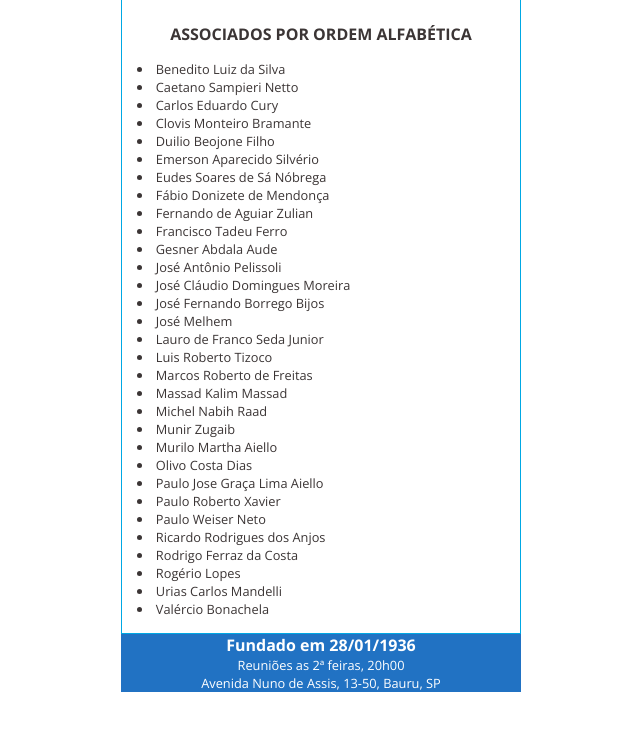
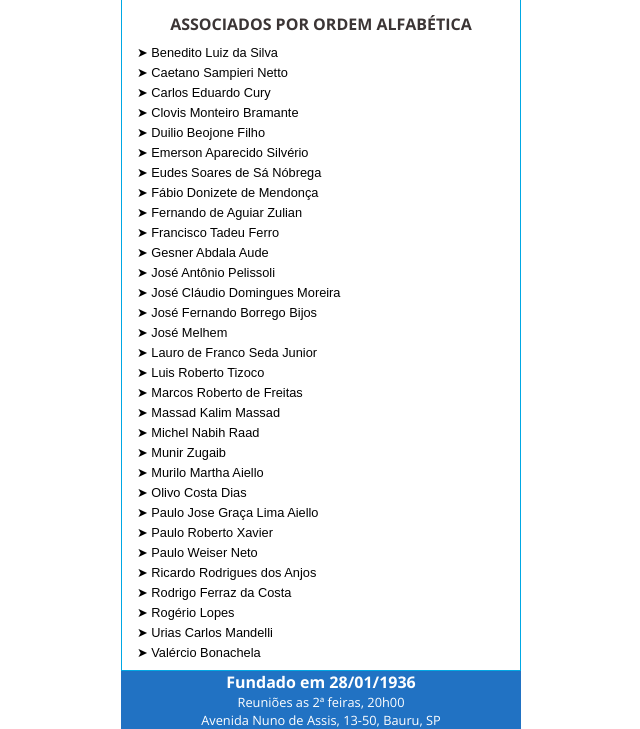
Before and after one commit to ImpactoPositivo/rotary, a plain HTML site: page _textos/associados-alfa.html in a window 1280 px wide. Shown: the part 214-943 px from the top of the page, without its empty margins (319-959 px from the left). Before the commit the page ends 906 px from the top, so only its background shows below. Drawn offline with nearby package versions, Linux system fonts and the light colour scheme.

Commit message:
desenvolvendo popup sócios

```diff
--- a/_css/table.css
+++ b/_css/popup.css
@@ -147,6 +147,61 @@ section a:hover {
     text-decoration: underline;
 }
 
+button {
+    display: block;
+    background-color: white;
+    font-family: var(fonte4);
+    font-size: .8em;
+    color: black;
+    border: 0px;
+    cursor: pointer;
+    padding: 0px 10px;
+    margin-bottom: 5px;
+}
+
+.popup-wrapper {
+    display: none;
+    background-color: rgba(0, 0, 0, .5);
+    position: fixed;
+    top: 0;
+    left: 0;
+    width: 100%;
+    height: 100%;
+}
+
+.popup {
+    width: 350px;
+    margin: 150px auto 0px auto;
+    padding: 5px;
+    background: white;
+    position: relative;
+}
+
+.popup-content h2 {
+    font-size: .9em;
+    padding: 15px 0px 15px 0px;
+}
+
+.popup-content p {
+    font-size: .8em;
+    padding-bottom: 10px;
+}
+
+.popup-content a {
+    color: #00a8e4;
+}
+
+.popup-close {
+    background-color: #ffaf3e;
+    font-size: .8em;
+    font-weight: bolder;
+    padding: 0px 5px;
+    position: absolute;
+    top: 5px;
+    right: 10px;
+    cursor: pointer;
+}
+
 footer {
     background-color: #2172c3;
     font-family: var(fonte4);
--- a/_textos/associados-alfa.html
+++ b/_textos/associados-alfa.html
@@ -5,8 +5,26 @@
     <meta http-equiv="X-UA-Compatible" content="IE=edge">
     <meta name="viewport" content="width=device-width, initial-scale=1.0, minimum-scale=0.5, maximum-scale=4">
     <title>Associados</title>
-    <link rel="stylesheet" href="../_css/style.css">
-    <link rel="shortcut icon" href=",,/_imagens/favicon.ico" type="image/x-icon">
+    <link rel="stylesheet" href="../_css/popup.css">
+    <link rel="shortcut icon" href="../_imagens/favicon.ico" type="image/x-icon">
+    <!-- <script>
+        const button = document.querySelector('button')
+
+        const popup = document.querySelector('.popup-wrapper')
+
+        const closeButton = document.querySelector('popup-close')
+
+        button.addEventListener('click', () => {popup.style.display = 'block'
+        })
+
+        close.Button.addEventListener('Click', () => {
+            popup.style.display = 'none'
+        })
+
+        popup.addEventListener('click', () => {
+            popup.style.display = 'none'
+        })
+    </script> -->
 </head>
 <body class="corpo">
     <main>
@@ -21,41 +39,56 @@
         </header>
         <section class="bg2">
             <h1>ASSOCIADOS POR ORDEM ALFABÉTICA</h1>
-            <ul>
-                <li>Benedito Luiz da Silva</li>
-                <li>Caetano Sampieri Netto</li>
-                <li>Carlos Eduardo Cury</li>
-                <li>Clovis Monteiro Bramante</li>
-                <li>Duilio Beojone Filho</li>
-                <li>Emerson Aparecido Silvério</li>
-                <li>Eudes Soares de Sá Nóbrega</li>
-                <li>Fábio Donizete de Mendonça</li>
-                <li>Fernando de Aguiar Zulian</li>
-                <li>Francisco Tadeu Ferro</li>
-                <li>Gesner Abdala Aude</li>
-                <li>José Antônio Pelissoli</li>
-                <li>José Cláudio Domingues Moreira</li>
-                <li>José Fernando Borrego Bijos</li>
-                <li>José Melhem</li>
-                <li>Lauro de Franco Seda Junior</li>
-                <li>Luis Roberto Tizoco</li>
-                <li>Marcos Roberto de Freitas</li>
-                <li>Massad Kalim Massad</li>
-                <li>Michel Nabih Raad</li>
-                <li>Munir Zugaib</li>
-                <li>Murilo Martha Aiello</li>
-                <li>Olivo Costa Dias</li>
-                <li>Paulo Jose Graça Lima Aiello</li>
-                <li>Paulo Roberto Xavier</li>
-                <li>Paulo Weiser Neto</li>
-                <li>Ricardo Rodrigues dos Anjos</li>
-                <li>Rodrigo Ferraz da Costa</li>
-                <li>Rogério Lopes</li>
-                <li>Urias Carlos Mandelli</li>
-                <li>Valércio Bonachela</li>
-            </ul>
-
-
+            <button>&#10148 Benedito Luiz da Silva</button>
+            <button>&#10148 Caetano Sampieri Netto</button>
+            <button>&#10148 Carlos Eduardo Cury</button>
+            <button>&#10148 Clovis Monteiro Bramante</button>
+            <button>&#10148 Duilio Beojone Filho</button>
+            <button>&#10148 Emerson Aparecido Silvério</button>
+            <button>&#10148 Eudes Soares de Sá Nóbrega</button>
+            <button>&#10148 Fábio Donizete de Mendonça</button>
+            <button>&#10148 Fernando de Aguiar Zulian</button>
+            <button>&#10148 Francisco Tadeu Ferro</button>
+            <div class="popup-wrapper">
+                <div class="popup">
+                    <div class="popup-close">FECHAR</div>
+                        <div class="popup-content">
+                            <h2><strong>FRANCISCO TADEU FERRO</strong></h2>
+                            <p><strong>Posse</strong>: 17/11/97 <strong>nºRI :</strong> 3310175</p>
+                            <p><strong>Classificação:</strong> Tecnologia - Desenvolvimento de softwares.</p>
+                            <p><strong>Empresa:</strong> Impacto Positivo Com. Serv. Informática Ltda.</p>
+                            <p><strong>End. Comercial:</strong> Avenida Nações Unidas, 17-17, Conjunto 307, Bauru SP</p>
+                            <p><strong>Fone Com.:</strong> (14) 2109-3400</p>
+                            <p><strong>End Residencial:</strong> Rua Rosa Palomari Bratfisch, 2-152, Residencial Villaggio II.</p>
+                            <p><strong>Fone Celular:</strong> (14) 98124-0000.</p>
+                            <p><strong>Aniversário:</strong> 27/01</p>
+                            <p><strong>Esposa:</strong> Maria Amélia Moura Pini Ferro</p>
+                            <p><strong>Aniversário:</strong> 08/10</p>
+                            <p><strong>E-mail:</strong> <a href="mailto:impacto.bauru@gmail.com">impacto.bauru@gmail.com</a></p>
+                        </div>
+                </div>
+            </div>
+            <button>&#10148 Gesner Abdala Aude</button>
+            <button>&#10148 José Antônio Pelissoli</button>
+            <button>&#10148 José Cláudio Domingues Moreira</button>
+            <button>&#10148 José Fernando Borrego Bijos</button>
+            <button>&#10148 José Melhem</button>
+            <button>&#10148 Lauro de Franco Seda Junior</button>
+            <button>&#10148 Luis Roberto Tizoco</button>
+            <button>&#10148 Marcos Roberto de Freitas</button>
+            <button>&#10148 Massad Kalim Massad</button>
+            <button>&#10148 Michel Nabih Raad</button>
+            <button>&#10148 Munir Zugaib</button>
+            <button>&#10148 Murilo Martha Aiello</button>
+            <button>&#10148 Olivo Costa Dias</button>
+            <button>&#10148 Paulo Jose Graça Lima Aiello</button>
+            <button>&#10148 Paulo Roberto Xavier</button>
+            <button>&#10148 Paulo Weiser Neto</button>
+            <button>&#10148 Ricardo Rodrigues dos Anjos</button>
+            <button>&#10148 Rodrigo Ferraz da Costa</button>
+            <button>&#10148 Rogério Lopes</button>
+            <button>&#10148 Urias Carlos Mandelli</button>
+            <button>&#10148 Valércio Bonachela</button>
         </section>
         <footer class="bg3">
             <h1>Fundado em 28/01/1936</h1>
```
